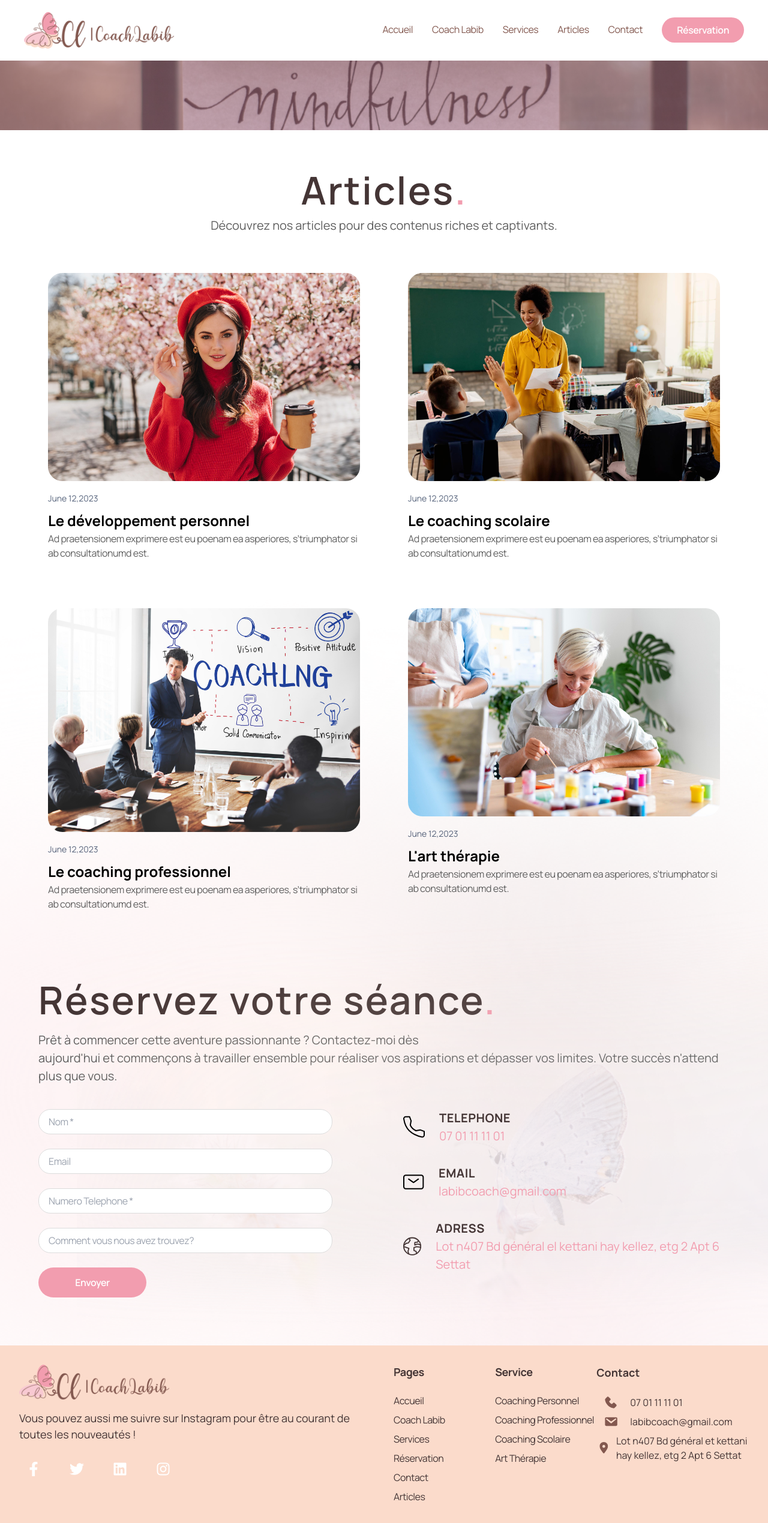
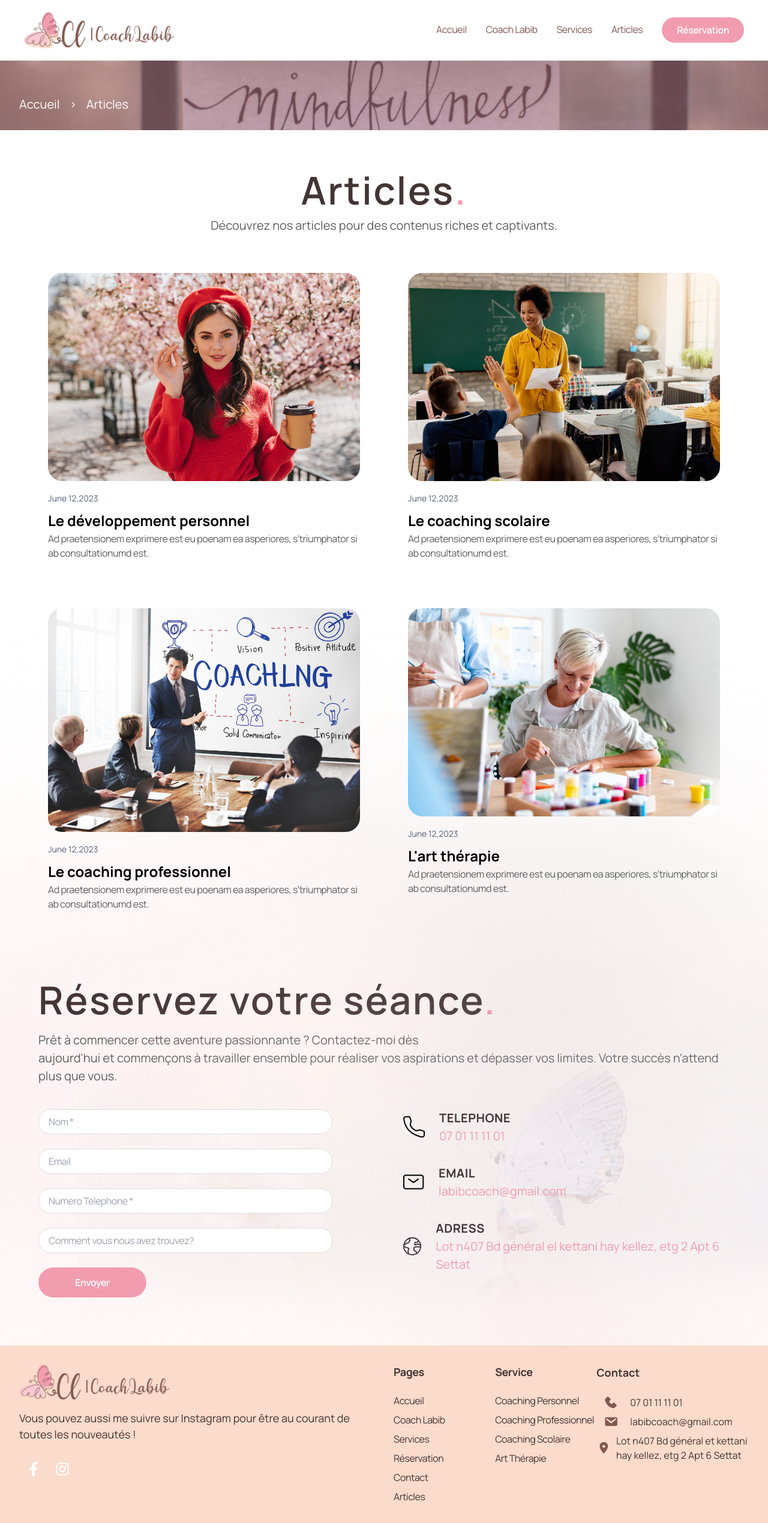
Before and after one commit to IsmaelAvotra/coach-labib, a Next.js app: page /articles in a window 1280 px wide. Shown: the whole page at 60% size. Built offline with nearby package versions, Linux system fonts and the light colour scheme.

Commit message:
correction animation and design

```diff
--- a/src/app/articles/page.tsx
+++ b/src/app/articles/page.tsx
@@ -14,14 +14,14 @@ import Link from 'next/link'
 const Services = () => {
   useEffect(() => {
     Aos.init({
-      duration: 1000,
+      duration: 500,
       delay: 400,
     })
   }, [])
 
   return (
     <div className='articlesPage overflow-hidden '>
-      <div className='mindfull'>
+      <div className='mindfull relative'>
         <Image
           src='/mindfullness.png'
           alt='mindfullness image'
@@ -29,6 +29,11 @@ const Services = () => {
           height={132}
           className='image-mindfull '
         />
+        <div className='text absolute left-8 top-[50%] flex gap-4 text-[20px]  text-white'>
+          <Link href='/'>Accueil</Link>
+          <p>&gt;</p>
+          <Link href='/articles'>Articles</Link>
+        </div>
       </div>
       <div className='articlesContent px-20'>
         <div className='title text-center mt-16 mb-12'>
--- a/src/app/components/about/About.tsx
+++ b/src/app/components/about/About.tsx
@@ -7,7 +7,7 @@ const About = () => {
       <div
         className='image flex-1 relative'
         data-aos='fade-right'
-        data-aos-delay='500'
+        data-aos-delay='400'
       >
         <Image
           src='/about.png'
@@ -23,13 +23,15 @@ const About = () => {
           </p>
         </div>
       </div>
-      <div className='text flex-1' data-aos='fade-up' data-aos-delay='500'>
+      <div className='text flex-1' data-aos='fade-up' data-aos-delay='400'>
         <h2 className='text-brown text-titleBanner font-bold mb-6 '>
           Coach Labib<span className='text-rose'>.</span>
         </h2>
         <p className='text-textSize mb-6 text-textColor'>
           Salut! Je suis{' '}
-          <span className='text-gras font-bold text-black'>Ibtissam Labib</span>{' '}
+          <span className='text-gras font-bold text-brownBlack'>
+            Ibtissam Labib
+          </span>{' '}
           et mon super pouvoir est de vous aider à vivre votre vie personnelle
           et professionnelle pleinement ! En travaillant avec moi en tant que
           coach personnel et professionnel, vous bénéficierez d'un espace de
@@ -38,9 +40,6 @@ const About = () => {
           vous aiderai à clarifier vos objectifs, à élaborer des plans d'action
           concrets et à rester responsable de votre progression.
         </p>
-        <button className='bg-rose px-6 py-3 rounded-full text-link text-white font-semibold'>
-          En savoir plus sur mon histoire.
-        </button>
       </div>
     </div>
   )
--- a/src/app/components/footer/Footer.tsx
+++ b/src/app/components/footer/Footer.tsx
@@ -27,11 +27,21 @@ const Footer = () => {
           Vous pouvez aussi me suivre sur Instagram pour être au courant de
           toutes les nouveautés !
         </p>
-        <div className='socials flex gap-6 text-white'>
-          <FaFacebookF className='text-[24px]' />
-          <FaTwitter className='text-[24px]' />
-          <FaLinkedin className='text-[24px]' />
-          <FaInstagram className='text-[24px]' />
+        <div className='socials flex  text-white'>
+          <Link
+            href='https://www.facebook.com/profile.php?id=100093673635935&mibextid=LQQJ4d'
+            className='hover:scale-110 transition-all'
+            target='_blank'
+          >
+            <FaFacebookF className='text-[24px]' />
+          </Link>
+          <Link
+            href='https://www.instagram.com/coachlabib/?igshid=MzRlODBiNWFlZA%3D%3D'
+            className='hover:scale-110 transition-all'
+            target='_blank'
+          >
+            <FaInstagram className='text-[24px]' />
+          </Link>
         </div>
       </div>
       <div className='right flex-1 flex justify-between '>
--- a/src/app/components/reservation/Reservation.tsx
+++ b/src/app/components/reservation/Reservation.tsx
@@ -19,7 +19,7 @@ const Reservation = () => {
       <div
         className=' formulair flex gap-16'
         data-aos='fade-right'
-        data-aos-delay='500'
+        data-aos-delay='400'
       >
         <div className=' flex flex-col gap-6 flex-1'>
           <input
@@ -51,8 +51,7 @@ const Reservation = () => {
         <div
           className='coordonees flex flex-col gap-8 flex-1'
           data-aos='fade-left'
-          data-aos-delay='500'
-          id='contact'
+          data-aos-delay='400'
         >
           <div className='flex gap-6 items-center'>
             <svg
--- a/src/app/components/services/Services.tsx
+++ b/src/app/components/services/Services.tsx
@@ -23,7 +23,7 @@ const Services = () => {
               className={` carte bg-white border-[.5px]border-transparent hover:border-[red] px-4 py-8 text-center flex items-center flex-col gap-10 w-[300px] h-[420px] rounded-[20px]
               ${index % 2 == 0 ? 'mt-0' : 'mt-12'}`}
               data-aos='fade-up'
-              data-aos-delay={500}
+              data-aos-delay={400}
             >
               <div className='top'>
                 <Image
--- a/src/app/data/links.ts
+++ b/src/app/data/links.ts
@@ -8,5 +8,4 @@ export const links: Links[] = [
   { link: 'Coach Labib', to: '/#about' },
   { link: 'Services', to: '/services' },
   { link: 'Articles', to: '/articles' },
-  { link: 'Contact', to: '/#reservation' },
 ]
--- a/src/app/page.tsx
+++ b/src/app/page.tsx
@@ -14,7 +14,7 @@ import { useEffect } from 'react'
 export default function Home() {
   useEffect(() => {
     Aos.init({
-      duration: 1000,
+      duration: 500,
       delay: 400,
     })
   }, [])
--- a/src/app/services/page.tsx
+++ b/src/app/services/page.tsx
@@ -9,18 +9,19 @@ import Aos from 'aos'
 import 'aos/dist/aos.css'
 import { servicesPages } from '../data/services_pages'
 import Image from 'next/image'
+import Link from 'next/link'
 
 const Services = () => {
   useEffect(() => {
     Aos.init({
-      duration: 900,
+      duration: 500,
       delay: 400,
     })
   }, [])
 
   return (
     <div className='servicesPage overflow-hidden   '>
-      <div className='mindfull'>
+      <div className='mindfull relative'>
         <Image
           src='/mindfullness.png'
           alt='mindfullness image'
@@ -28,6 +29,11 @@ const Services = () => {
           height={132}
           className='image-mindfull'
         />
+        <div className='text absolute left-8 top-[50%] flex gap-4 text-[20px]  text-white'>
+          <Link href='/'>Accueil</Link>
+          <p>&gt;</p>
+          <Link href='/services'>Services</Link>
+        </div>
       </div>
       <div className='services-content px-20'>
         <div className='title text-center mt-16 mb-12'>
```
